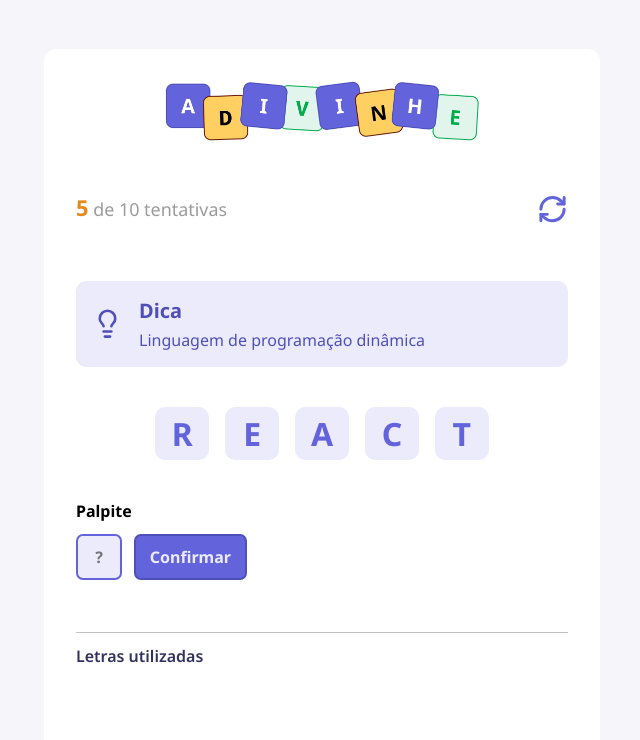
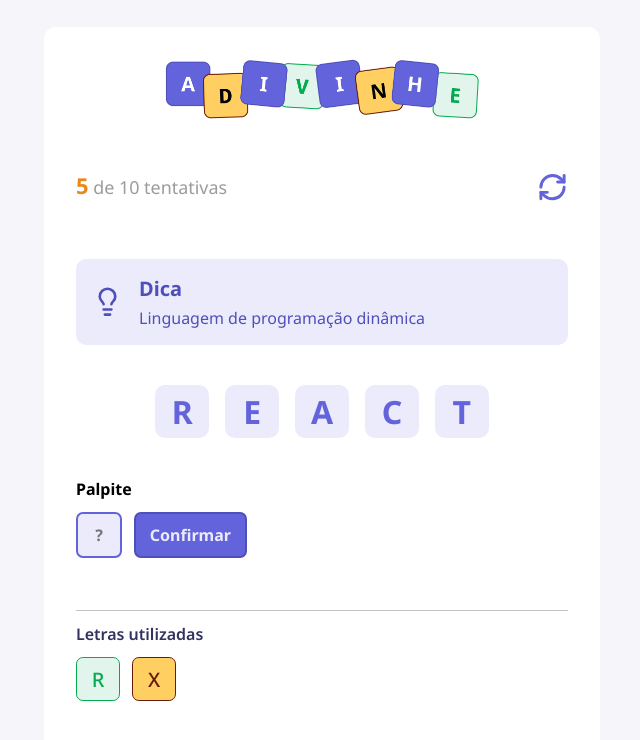
Before and after one commit to Julio-Cesar-Castro/guess-word, a React (Vite) app: page / in a window 1280 px wide. Shown: the top 740 px of the page, without its empty margins (318-958 px from the left). Built offline with nearby package versions, Linux system fonts and the light colour scheme.

Commit message:
Letters Used component done

```diff
--- a/src/components/Letter/index.tsx
+++ b/src/components/Letter/index.tsx
@@ -2,11 +2,18 @@
 
 type Props = {
   value?: string
+  size?: "default" | "small"
+  color?: "default" | "correct" | "wrong"
 }
 
-export function Letter({ value = "" }: Props) {
+export function Letter({ value = "", size = "default", color = "default" }: Props) {
   return (
-    <div className={styles.letter}>
+    <div className={`
+    ${styles.letter}
+    ${size === "small" && styles.letterSmall}
+    ${color === "correct" && styles.letterCorrect}
+    ${color === "wrong" && styles.letterWrong}
+    `}>
       <span>{value}</span>
     </div>
   )
--- a/src/components/Letter/styles.module.css
+++ b/src/components/Letter/styles.module.css
@@ -14,3 +14,24 @@
   align-items: center;
   justify-content: center;
 }
+
+.letterSmall {
+  width: 2.75rem;
+  height: 2.75rem;
+  border-radius: 0.43rem;
+  font-size: 1.25rem;
+  font-weight: 500;
+  border: 1px solid #6464db;
+}
+
+.letterCorrect {
+  background-color: #e1f5ec;
+  border-color: #03ab4f;
+  color: #03ab4f;
+}
+
+.letterWrong {
+  background-color: #ffcf62;
+  border-color: #691b0a;
+  color: #691b0a;
+}
--- a/src/components/LettersUsed/index.tsx
+++ b/src/components/LettersUsed/index.tsx
@@ -1,9 +1,16 @@
 import styles from "./styles.module.css"
+
+import { Letter } from "../Letter"
 
 export function LettersUsed() {
   return (
     <div className={styles.lettersUsed}>
       <h5>Letras utilizadas</h5>
+
+      <div>
+        <Letter value="R" size="small" color="correct" />
+        <Letter value="X" size="small" color="wrong" />
+      </div>
     </div>
   )
 }
--- a/src/components/LettersUsed/styles.module.css
+++ b/src/components/LettersUsed/styles.module.css
@@ -11,3 +11,9 @@
   margin: 0.75rem 0;
 
 }
+
+.lettersUsed div {
+  display: flex;
+  gap: 0.75rem;
+  flex-wrap: wrap;
+}
```
